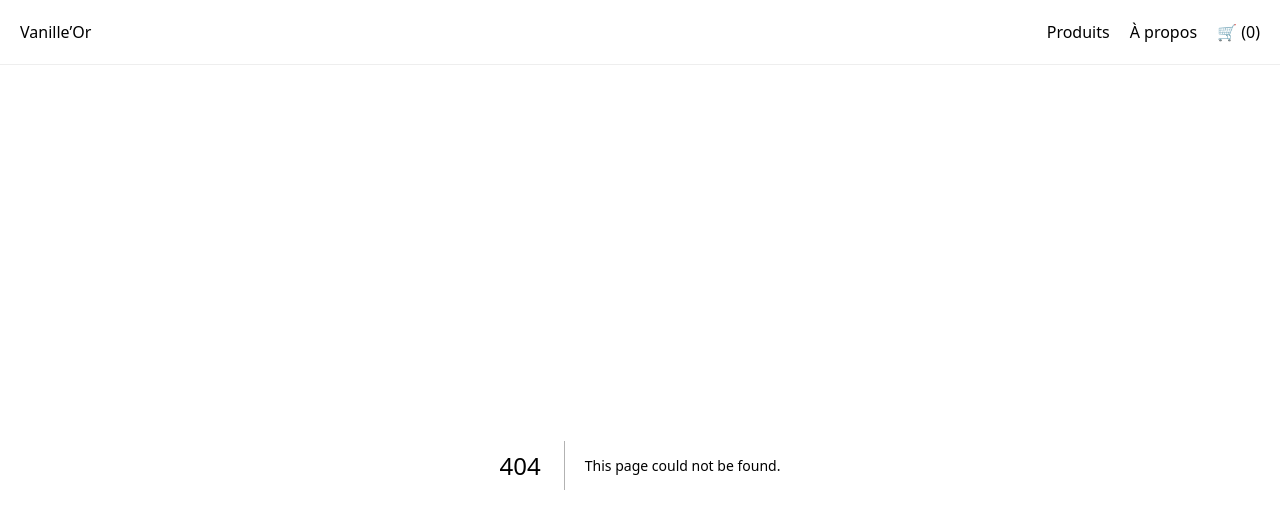
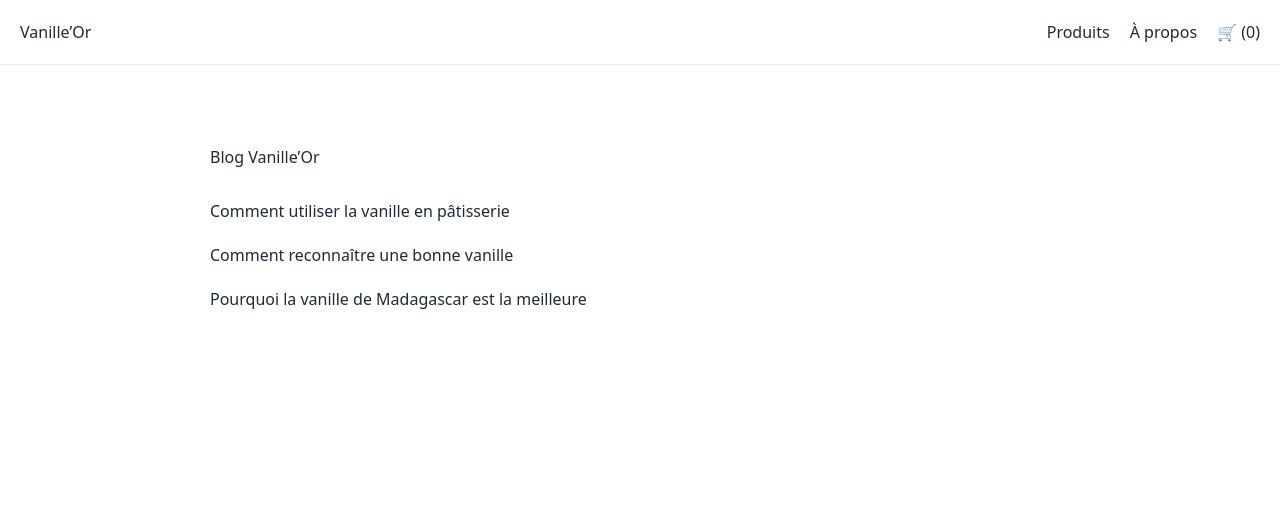
Before and after one commit to Nourdine84/vanille-shop, a Next.js app: page /blog in a window 1280 px wide. Before the commit this address had no page. Shown: the top 528 px of the page. Built offline with nearby package versions, Linux system fonts and the light colour scheme.

Commit message:
feat: ajout blog + premier article SEO

```diff
--- /dev/null
+++ b/app/blog/page.tsx
@@ -0,0 +1,38 @@
+import Link from "next/link";
+
+export const metadata = {
+  title: "Blog Vanille | Conseils et recettes",
+  description:
+    "Découvrez nos conseils autour de la vanille, pâtisserie, recettes et qualité des produits.",
+};
+
+const articles = [
+  {
+    slug: "utiliser-vanille-patisserie",
+    title: "Comment utiliser la vanille en pâtisserie",
+  },
+  {
+    slug: "choisir-bonne-vanille",
+    title: "Comment reconnaître une bonne vanille",
+  },
+  {
+    slug: "pourquoi-vanille-madagascar",
+    title: "Pourquoi la vanille de Madagascar est la meilleure",
+  },
+];
+
+export default function BlogPage() {
+  return (
+    <div style={{ maxWidth: "900px", margin: "60px auto", padding: "20px" }}>
+      <h1 style={{ marginBottom: "30px" }}>Blog Vanille’Or</h1>
+
+      {articles.map((article) => (
+        <div key={article.slug} style={{ marginBottom: "20px" }}>
+          <Link href={`/blog/${article.slug}`}>
+            {article.title}
+          </Link>
+        </div>
+      ))}
+    </div>
+  );
+}
```
